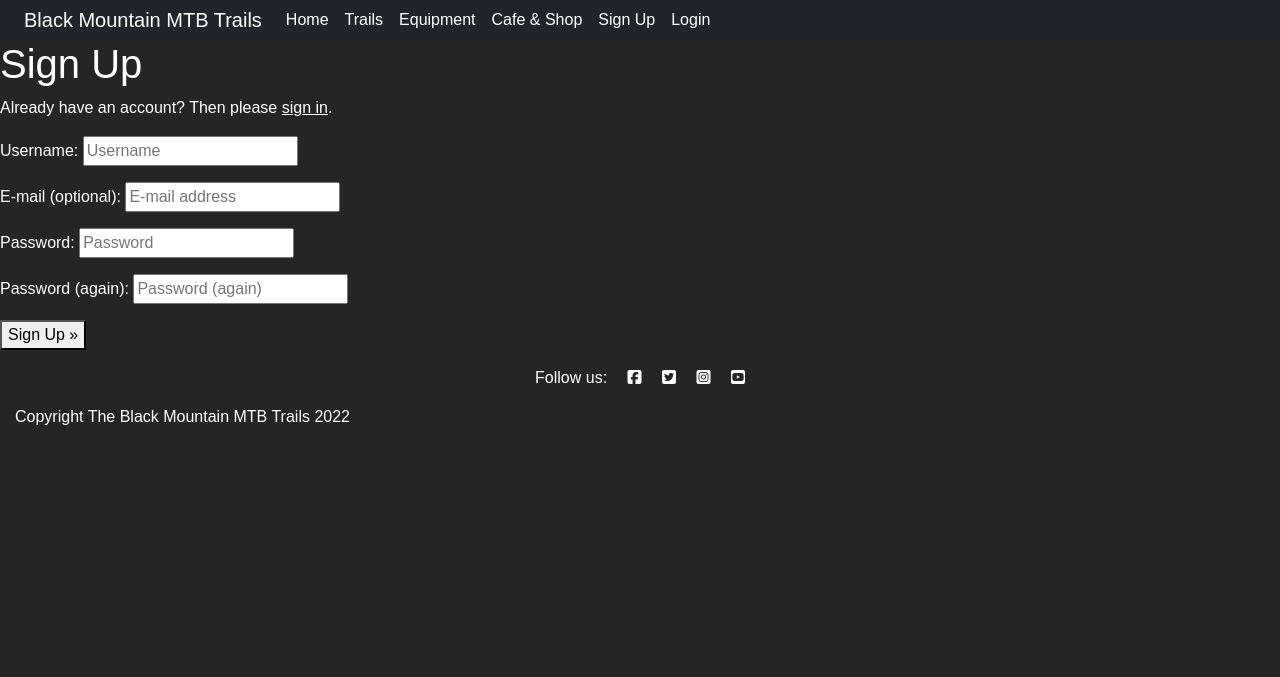
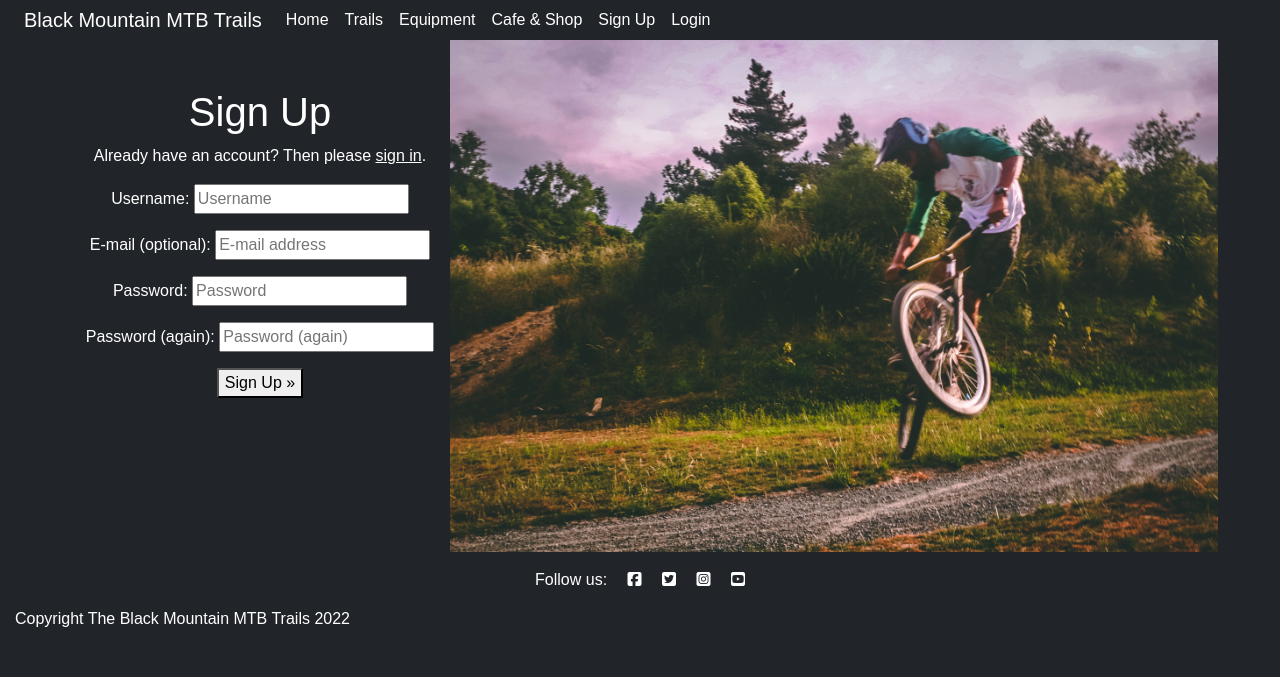
Before and after one commit to stephenlynch-ops/mysticmtb, a Django app: page /accounts/signup/ in a window 1280 px wide. Shown: the top 677 px of the page. Run offline with Django 3.2, Linux system fonts and the light colour scheme; some libraries are stand-ins or nearby versions; some web fonts are replaced.

```diff
--- a/static/css/style.css
+++ b/static/css/style.css
@@ -1,7 +1,7 @@
 /* Global Styles */
 body {
     font-family: 'Reem Kufi Fun', sans-serif;
-    background-color:rgb(37, 37, 37);
+    background-color:#212529;
     color: white;
 }
 
@@ -101,3 +101,23 @@ a, i {
 .post-link {
     text-decoration: none;
 }
+
+/* Logout.html specific styles */
+
+.sign-out-row {
+    /* background-color: pink; */
+    height: 32rem;
+}
+
+.sign-out-col-1 {
+    height: 100%;
+}
+
+.sign-out-col-2 {
+    height: 100%;
+}
+
+.sign-out-image {
+    height: 100%;
+    overflow: hidden;
+}
--- a/templates/account/signup.html
+++ b/templates/account/signup.html
@@ -1,15 +1,18 @@
 {% extends "base.html" %}
+{% load static %}
 
 {% load i18n %}
 
 {% block head_title %}{% trans "Signup" %}{% endblock %}
 
 {% block content %}
-<h1>{% trans "Sign Up" %}</h1>
 
-<p>{% blocktrans %}Already have an account? Then please <a href="{{ login_url }}">sign in</a>.{% endblocktrans %}</p>
-
-<form class="signup" id="signup_form" method="post" action="{% url 'account_signup' %}">
+<div class="container">
+  <div class="row sign-out-row">
+    <div class="col-4 sign-out-col-1">
+      <h1 class="align-center pt-5 text-center">{% trans "Sign Up" %}</h1>
+      <p class="align-center p-0 text-center">{% blocktrans %}Already have an account? Then please <a href="{{ login_url }}">sign in</a>.{% endblocktrans %}</p>
+      <form class="signup align-center p-0 text-center" id="signup_form" method="post" action="{% url 'account_signup' %}">
         {% csrf_token %}
         {{ form.as_p }}
         {% if redirect_field_value %}
@@ -17,5 +20,13 @@
         {% endif %}
         <button type="submit">{% trans "Sign Up" %} &raquo;</button>
       </form>
+    </div>
+    <div class="col-4 p-0 sign-out-col-2">
+      <img class="sign-out-image" src="/static/images/signup-image.jpg" alt="A mountain biker walking off insot the sunset">
+    </div>
+  </div>
+</div>
+
+
 
 {% endblock %}
--- a/templates/base.html
+++ b/templates/base.html
@@ -81,7 +81,14 @@
         </p>
         <p id="copyright">Copyright The Black Mountain MTB Trails 2022</p>
     </footer>
-
+<!-- Message script section -->
+    <script>
+        setTimeout(function () {
+            let messages = document.getElementById("msg");
+            let alert = new bootstrap.Alert(messages);
+            alert.close();
+        }, 4000)
+    </script>
 <!-- Bootstrap scripts section -->
     <script src="https://cdn.jsdelivr.net/npm/bootstrap@5.0.2/dist/js/bootstrap.bundle.min.js" integrity="sha384-MrcW6ZMFYlzcLA8Nl+NtUVF0sA7MsXsP1UyJoMp4YLEuNSfAP+JcXn/tWtIaxVXM" crossorigin="anonymous"></script>
 <!-- Fontawesome Script -->
```
Also changed, not shown: blog/views.py (+15 -1 lines), mysticmtb/settings.py (+9 -0 lines), templates/account/logout.html (+21 -9 lines), templates/index.html (+12 -12 lines), static/images/logout-image.jpg (added), static/images/signup-image.jpg (added). Lines whose indentation alone changed are shown as unchanged.
